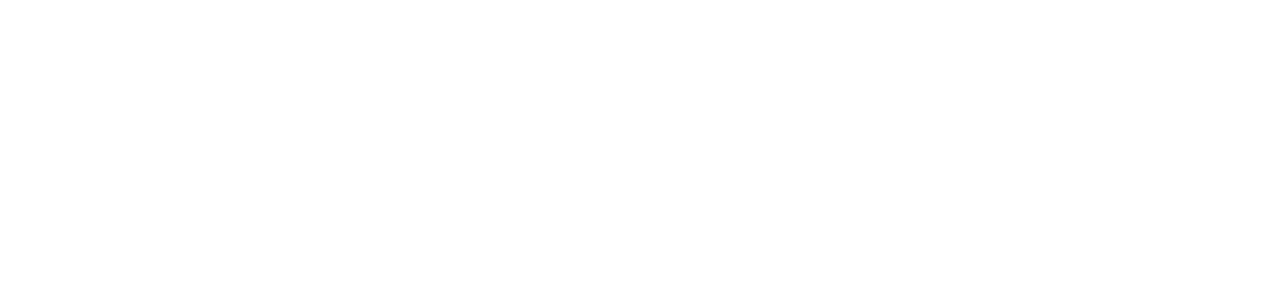
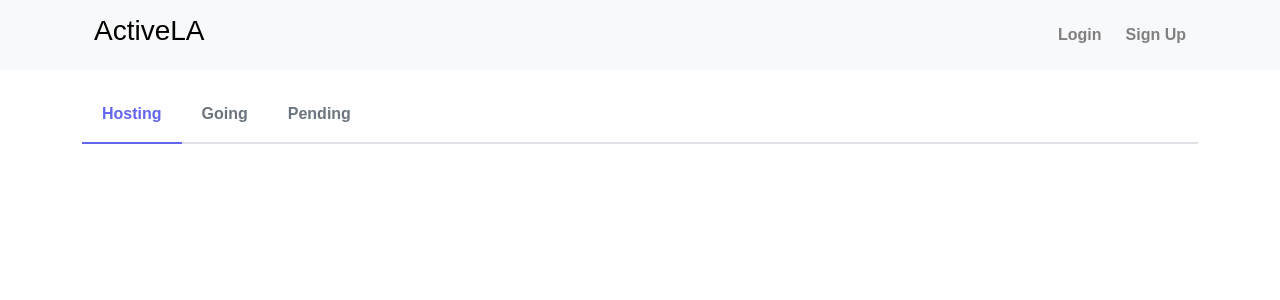
Before and after one commit to TayKaiJun/ActiveLA, a React (Create React App) app in the folder client/: page /my-events in a window 1280 px wide. Before the commit this address had no page. Shown: the top 300 px of the page. Built offline with nearby package versions, Linux system fonts and the light colour scheme.

Commit message:
fix routing to follow naming convention

```diff
--- a/client/src/App.jsx
+++ b/client/src/App.jsx
@@ -39,8 +39,8 @@
           <Route path="/login" element={<LoginPage />} />
           <Route path="/signup" element={<SignUpPage />} />
           <Route path="/profile" element={<Profile />} />
-          <Route path="/MyEvents" element={<MyEvents />} />
-          <Route path="/PostEvent" element={<PostEvent />} />
+          <Route path="/my-events" element={<MyEvents />} />
+          <Route path="/post-event" element={<PostEvent />} />
         </Routes>
       </Router>
       <ToastContainer />
--- a/client/src/components/Header/index.jsx
+++ b/client/src/components/Header/index.jsx
@@ -12,8 +12,8 @@
 const PATHS = {
   Explore: "/",
   Profile: "/profile",
-  "Host an event": "/postevent",
-  "My events": "/MyEvents",
+  "Host Event": "/post-event",
+  "My Events": "/my-events",
 };
 
 function Header() {
```
